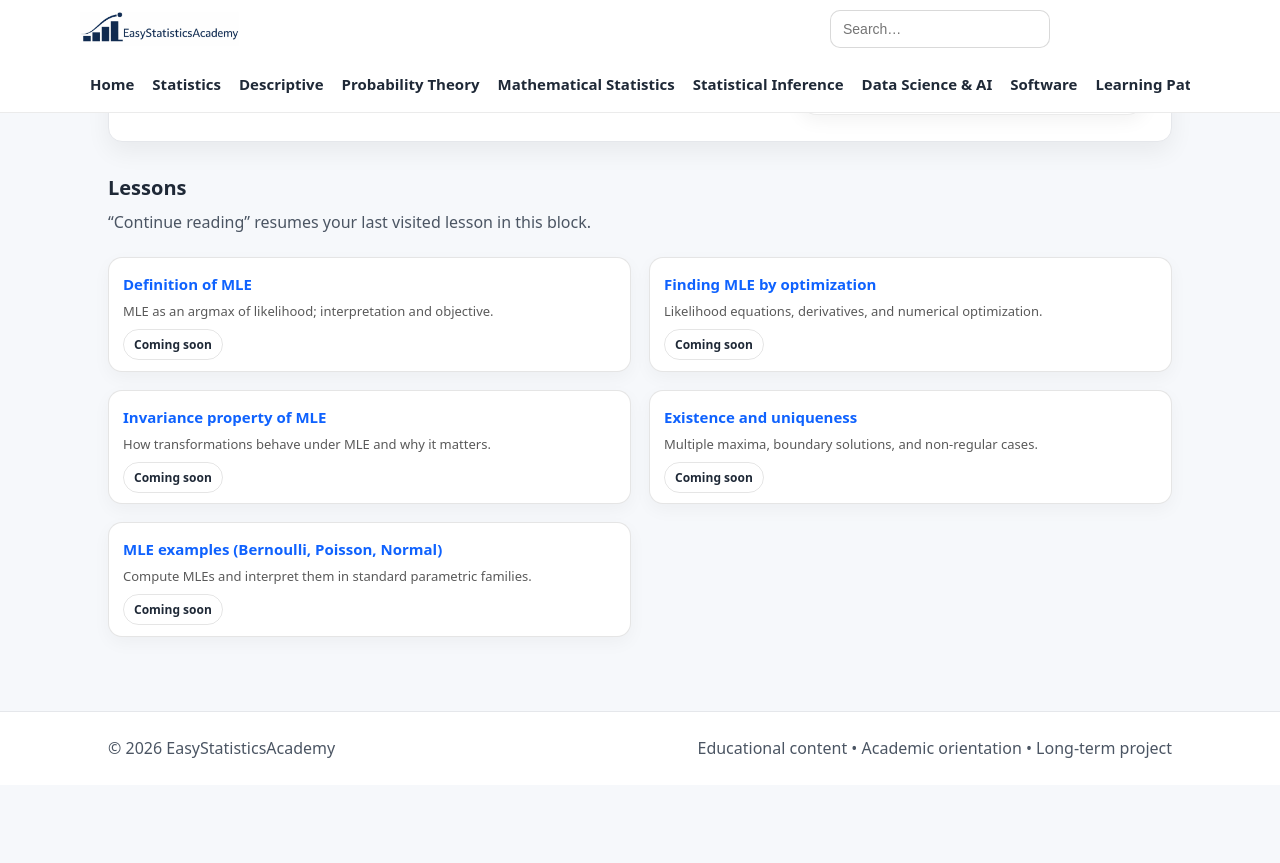
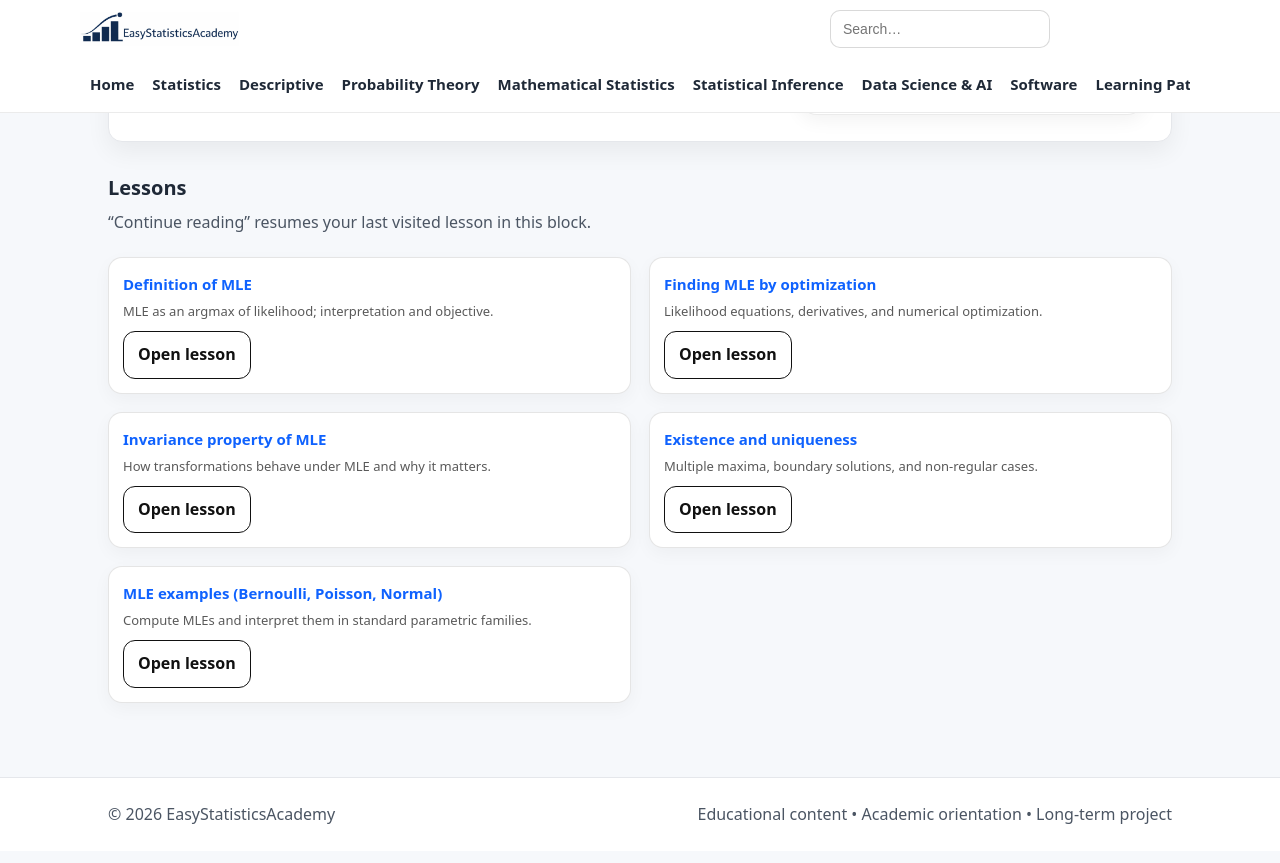
Before and after one commit to ammar-homaida-statistics/easystatisticsacademy, a Jekyll site: the page built from mathematical-statistics/maximum-likelihood-estimation/index.md, in a window 1280 px wide and 900 px high, scrolled down 597 px. Shown: the top 863 px of the window. Built offline with Jekyll 4.4.1, drawn with Linux system fonts in a browser that asks for light colours; before the commit the page ends 1431 px from its top, so only the background shows below that.

Commit message:
Active the lessons

```diff
--- a/mathematical-statistics/maximum-likelihood-estimation/index.md
+++ b/mathematical-statistics/maximum-likelihood-estimation/index.md
@@ -70,35 +70,57 @@ sidebar: false
   </div>
 
   <div class="grid grid-2">
+
     <div class="card lesson-card">
       <h3><a href="/mathematical-statistics/maximum-likelihood-estimation/definition-of-mle/">Definition of MLE</a></h3>
       <p>MLE as an argmax of likelihood; interpretation and objective.</p>
-      <div class="pill-row"><span class="badge">Coming soon</span></div>
+      <div class="pill-row">
+        <a class="btn btn-outline"
+           href="/mathematical-statistics/maximum-likelihood-estimation/definition-of-mle/"
+           style="border-color:#111; color:#111;">Open lesson</a>
+      </div>
     </div>
 
     <div class="card lesson-card">
       <h3><a href="/mathematical-statistics/maximum-likelihood-estimation/finding-mle-by-optimization/">Finding MLE by optimization</a></h3>
       <p>Likelihood equations, derivatives, and numerical optimization.</p>
-      <div class="pill-row"><span class="badge">Coming soon</span></div>
+      <div class="pill-row">
+        <a class="btn btn-outline"
+           href="/mathematical-statistics/maximum-likelihood-estimation/finding-mle-by-optimization/"
+           style="border-color:#111; color:#111;">Open lesson</a>
+      </div>
     </div>
 
     <div class="card lesson-card">
       <h3><a href="/mathematical-statistics/maximum-likelihood-estimation/invariance-property-of-mle/">Invariance property of MLE</a></h3>
       <p>How transformations behave under MLE and why it matters.</p>
-      <div class="pill-row"><span class="badge">Coming soon</span></div>
+      <div class="pill-row">
+        <a class="btn btn-outline"
+           href="/mathematical-statistics/maximum-likelihood-estimation/invariance-property-of-mle/"
+           style="border-color:#111; color:#111;">Open lesson</a>
+      </div>
     </div>
 
     <div class="card lesson-card">
       <h3><a href="/mathematical-statistics/maximum-likelihood-estimation/existence-and-uniqueness/">Existence and uniqueness</a></h3>
       <p>Multiple maxima, boundary solutions, and non-regular cases.</p>
-      <div class="pill-row"><span class="badge">Coming soon</span></div>
+      <div class="pill-row">
+        <a class="btn btn-outline"
+           href="/mathematical-statistics/maximum-likelihood-estimation/existence-and-uniqueness/"
+           style="border-color:#111; color:#111;">Open lesson</a>
+      </div>
     </div>
 
     <div class="card lesson-card">
       <h3><a href="/mathematical-statistics/maximum-likelihood-estimation/mle-examples-bernoulli-poisson-normal/">MLE examples (Bernoulli, Poisson, Normal)</a></h3>
       <p>Compute MLEs and interpret them in standard parametric families.</p>
-      <div class="pill-row"><span class="badge">Coming soon</span></div>
+      <div class="pill-row">
+        <a class="btn btn-outline"
+           href="/mathematical-statistics/maximum-likelihood-estimation/mle-examples-bernoulli-poisson-normal/"
+           style="border-color:#111; color:#111;">Open lesson</a>
+      </div>
     </div>
+
   </div>
 </section>
 
```
